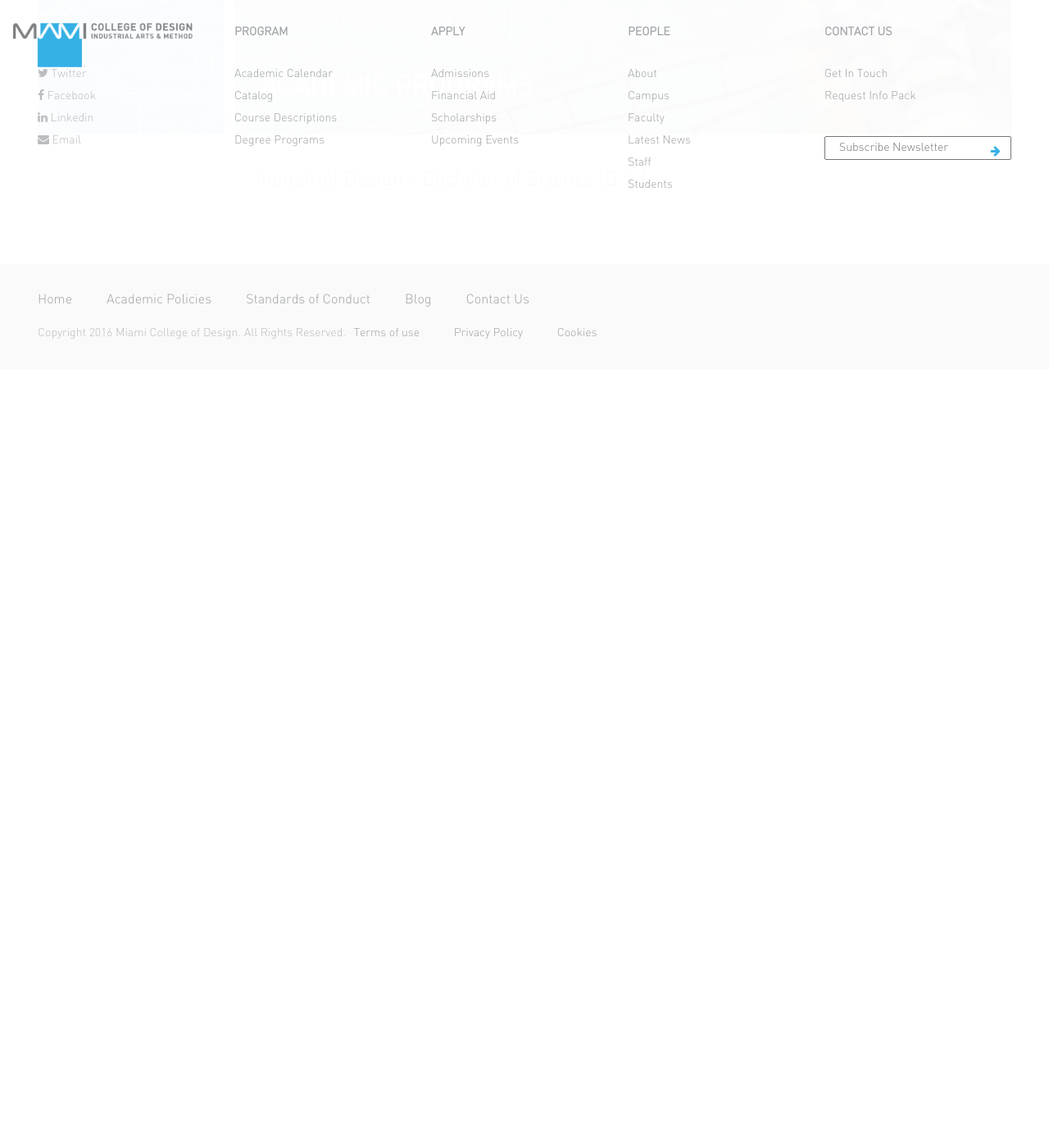
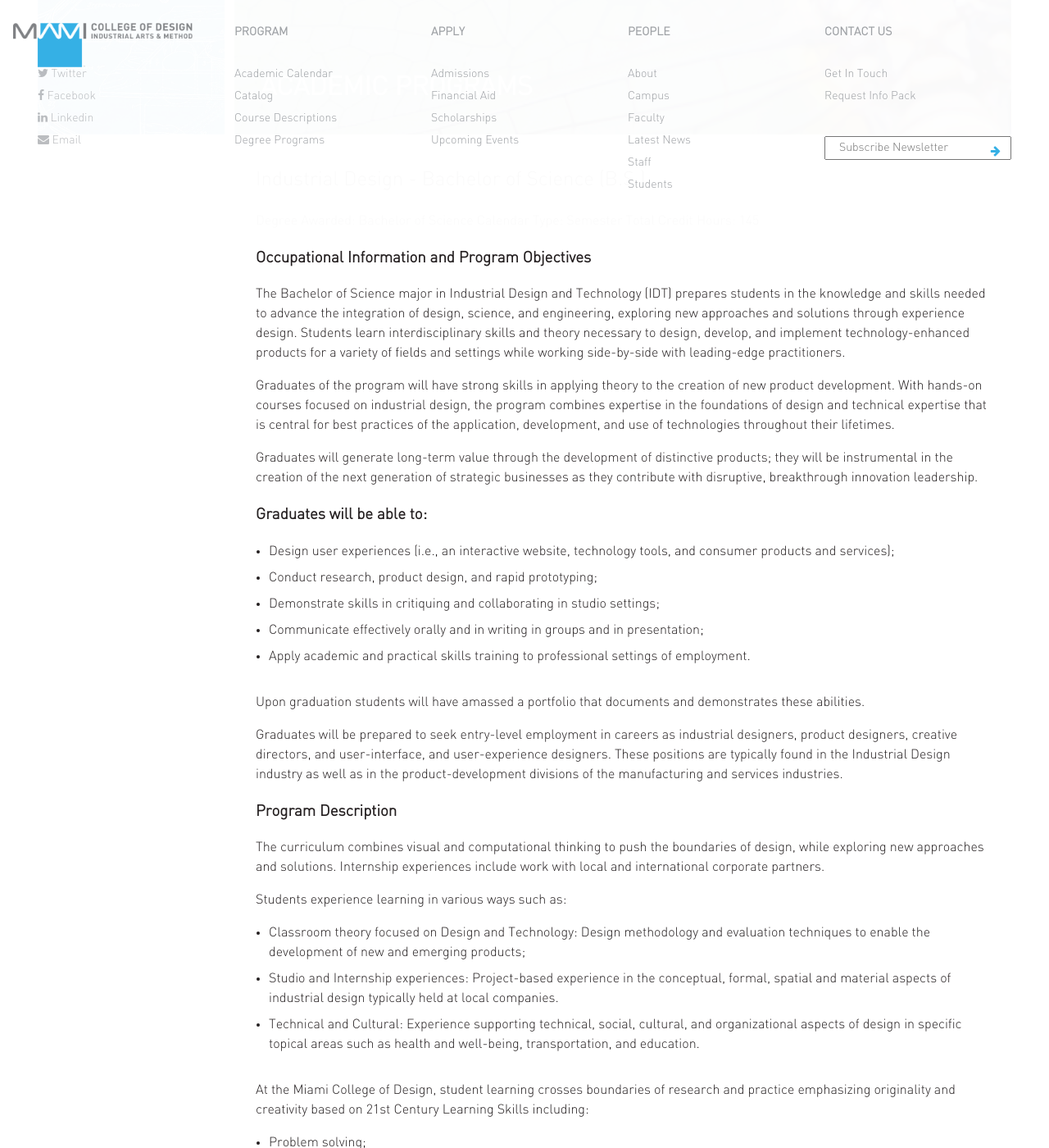
Before and after one commit to akritibhusal/MiamiCollegeofDesign, a Jekyll site: the page built from program.md, in a window 1280 px wide and 1400 px high, scrolled down 270 px. Shown: the whole window at 82% size. Built offline with Jekyll 4.4.1, drawn with Linux system fonts in a browser that asks for light colours; nearby versions of some CDN libraries; before the commit the page ends 900 px from its top, so only the background shows below that; some of the changed text lies outside the part shown.

Commit message:
Updated Program

```diff
--- a/program.md
+++ b/program.md
@@ -8,3 +8,53 @@ header_title: Academic Programs
 
 ## Industrial Design - Bachelor of Science (B.S.)
 {:#bsid}
+
+Degree Awarded: Bachelor of Science
+Calendar Type: Semester
+Total Credit Hours: 145
+
+### Occupational Information and Program Objectives
+
+The Bachelor of Science major in Industrial Design and Technology (IDT) prepares students in the knowledge and skills needed to advance the integration of design, science, and engineering, exploring new approaches and solutions through experience design. Students learn interdisciplinary skills and theory necessary to design, develop, and implement technology-enhanced products for a variety of fields and settings while working side-by-side with leading-edge practitioners.
+
+Graduates of the program will have strong skills in applying theory to the creation of new product development. With hands-on courses focused on industrial design, the program combines expertise in the foundations of design and technical expertise that is central for best practices of the application, development, and use of technologies throughout their lifetimes.
+
+Graduates will generate long-term value through the development of distinctive products; they will be instrumental in the creation of the next generation of strategic businesses as they contribute with disruptive, breakthrough innovation leadership.
+
+### Graduates will be able to:
+
+* Design user experiences (i.e., an interactive website, technology tools, and consumer products and services);
+* Conduct research, product design, and rapid prototyping;
+* Demonstrate skills in critiquing and collaborating in studio settings;
+* Communicate effectively orally and in writing in groups and in presentation;
+* Apply academic and practical skills training to professional settings of employment.
+
+Upon graduation students will have amassed a portfolio that documents and demonstrates these abilities.
+
+Graduates will be prepared to seek entry-level employment in careers as industrial designers, product designers, creative directors, and user-interface, and user-experience designers. These positions are typically found in the Industrial Design industry as well as in the product-development divisions of the manufacturing and services industries.
+
+### Program Description
+
+The curriculum combines visual and computational thinking to push the boundaries of design, while exploring new approaches and solutions. Internship experiences include work with local and international corporate partners.
+
+Students experience learning in various ways such as:
+
+* Classroom theory focused on Design and Technology: Design methodology and evaluation techniques to enable the development of new and emerging products;
+* Studio and Internship experiences: Project-based experience in the conceptual, formal, spatial and material aspects of industrial design typically held at local companies.
+* Technical and Cultural: Experience supporting technical, social, cultural, and organizational aspects of design in specific topical areas such as health and well-being, transportation, and education.
+
+At the Miami College of Design, student learning crosses boundaries of research and practice emphasizing originality and creativity based on 21st Century Learning Skills including:
+
+
+* Problem solving;
+* Problem finding;
+* Inquiry-based learning;
+* Team work and collaboration;
+* Real world applications in projects; and
+* Ongoing documentation of growth in portfolios.
+
+Work across these themes is coordinated to facilitate the development of expertise linking theory and practice in the design process. Students have the opportunity to select areas of emphasis or concentration in the field of industrial design. These include: Entrepreneurship. Aging. Health, Industrial Design, Marine Sciences, Robotics, Sports Technology, Transportation, and “Wearables.”
+
+### Courses
+
+Students enrolled in the Associate of Science program must complete 30 credit hours of general education.
```
